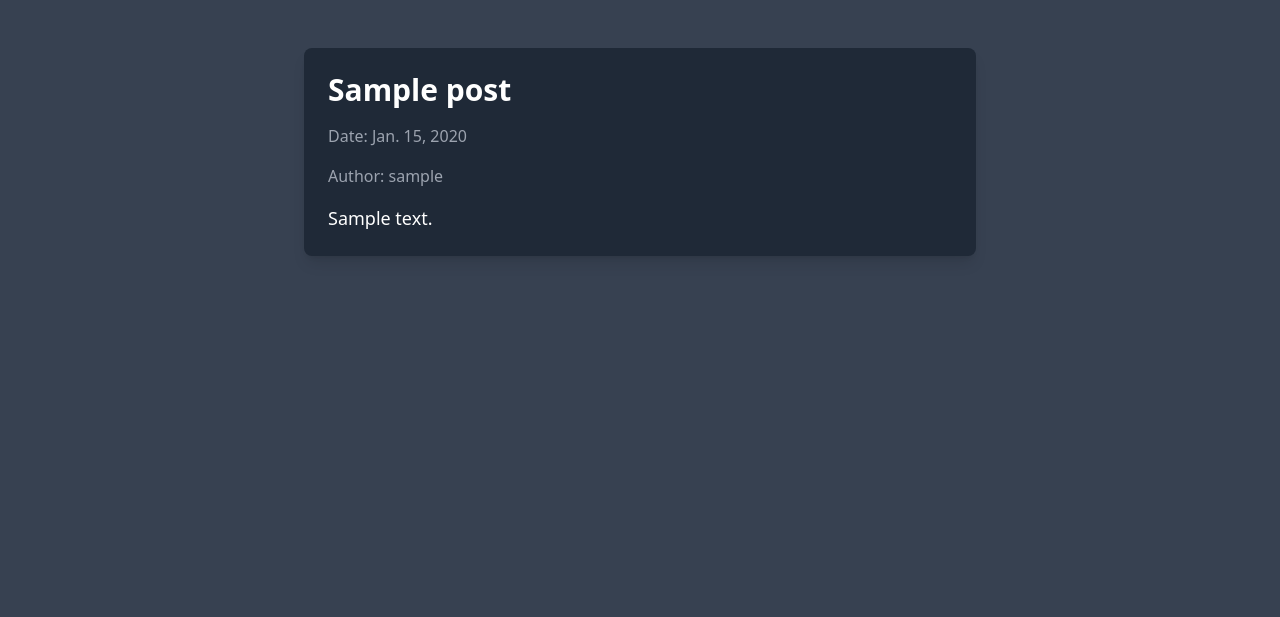
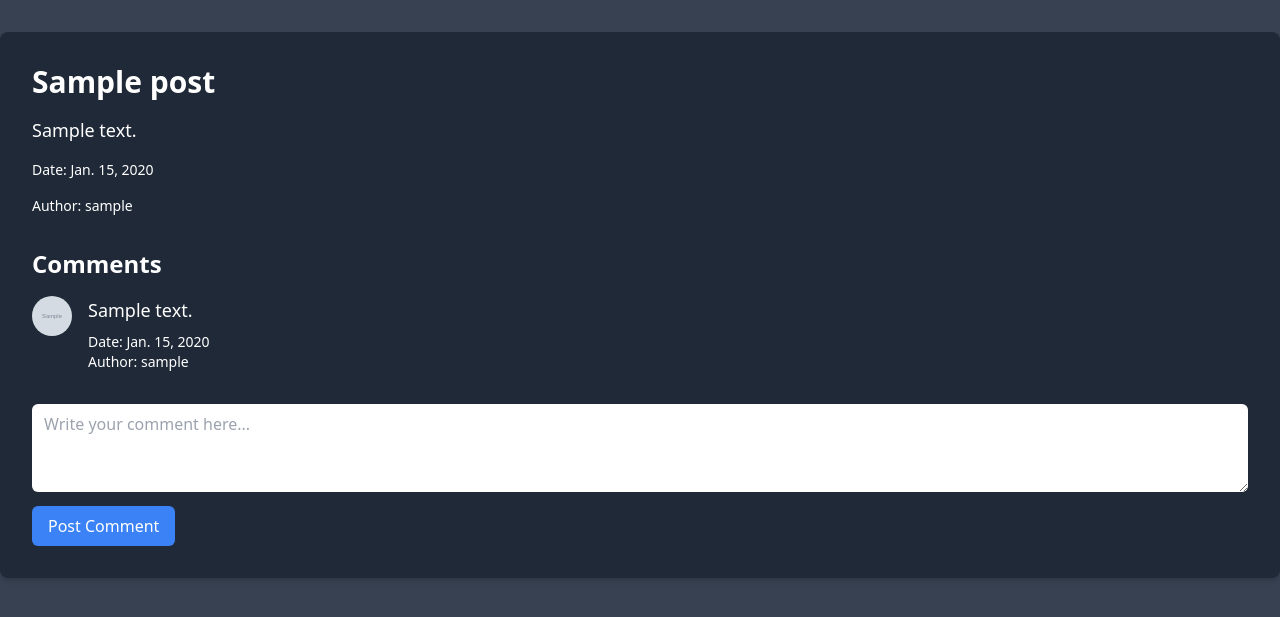
Before and after one commit to Maxix25/Blog, a Django app: page /posts/view/1/ in a window 1280 px wide. Shown: the part 64-681 px from the top of the page. Run offline with Django 4.2, Linux system fonts and the light colour scheme; a user stored in the database is signed in; tables that the repository leaves empty hold one stand-in row (values such as "Sample post"); grey boxes marked "Sample" are stand-in pictures; some libraries are stand-ins or nearby versions.

Commit message:
Add comment section with forms

```diff
--- a/posts/admin.py
+++ b/posts/admin.py
@@ -1,9 +1,13 @@
 from django.contrib import admin
-from .models import Posts
+from .models import Posts, Comment
 
 # Register your models here.
 
 class PostsAdmin(admin.ModelAdmin):
     pass
 
+class CommentAdmin(admin.ModelAdmin):
+    pass
+
 admin.site.register(Posts, PostsAdmin)
+admin.site.register(Comment, CommentAdmin)
--- a/posts/forms.py
+++ b/posts/forms.py
@@ -19,3 +19,6 @@ class PostForm(forms.ModelForm):
             'topic': forms.Select(attrs={'class': 'mt-1 block w-full pl-3 pr-10 py-2 text-base bg-gray-700 focus:outline-none focus:ring-blue-500 focus:border-blue-500 border-gray-300 text-white rounded-md'}),
             'title': forms.TextInput(attrs={'class': 'mt-1 block w-full pl-3 pr-10 py-2 text-base bg-gray-700 focus:outline-none focus:ring-blue-500 focus:border-blue-500 border-gray-300 text-white rounded-md'}),
         }
+
+class CommentForm(forms.Form):
+    content = forms.CharField(widget=forms.Textarea(attrs={'rows': 3, 'class': 'w-full px-3 py-2 rounded-md bg-white text-black focus:outline-none focus:ring focus:ring-blue-300', 'placeholder': 'Write your comment here...'}), label='')
--- a/posts/models.py
+++ b/posts/models.py
@@ -37,7 +37,10 @@ class Posts(models.Model):
 
 class Comment(models.Model):
     id = models.AutoField(primary_key = True)
-    post = models.ForeignKey(Posts, on_delete = models.CASCADE)
-    name = models.CharField(max_length = 20)
+    post = models.ForeignKey(Posts, on_delete = models.CASCADE, related_name = "post")
+    name = models.ForeignKey(Profile, on_delete = models.CASCADE, related_name = "name")
     content = models.CharField(max_length = 100)
     date = models.DateField(auto_now_add = True)
+
+    def __str__(self):
+        return f"{self.name} - {self.post.title}"
--- a/posts/templates/view_post.html
+++ b/posts/templates/view_post.html
@@ -1,12 +1,38 @@
 {% extends "base.html" %}
+{% block body %}
+<div class="container mx-auto mt-8">
+    <div class="bg-gray-800 shadow-md rounded-lg p-8">
+        <h1 class="text-3xl font-bold mb-4 text-white">{{ post.title }}</h1>
+        <p class="text-lg text-gray-700 mb-4 text-white">{{ post.content }}</p>
+        <p class="text-sm text-gray-600 mb-4 text-white">Date: {{ post.date }}</p>
+        <p class="text-sm text-gray-600 mb-8 text-white">Author: {{ post.author }}</p>
 
-{% block body %}
-    <div class="container mx-auto py-12">
-        <div class="max-w-2xl mx-auto bg-gray-800 p-6 rounded-lg shadow-lg">
-            <h1 class="text-3xl font-bold mb-4 text-white">{{ post.title }}</h1>
-            <p class="text-gray-400 mb-4">Date: {{ post.date }}</p>
-            <p class="text-gray-400 mb-4">Author: {{ post.author }}</p>
-            <p class="text-lg text-white">{{ post.content }}</p>
-        </div>
+        <h2 class="text-2xl font-bold mb-4 text-white">Comments</h2>
+        <ul>
+            {% for comment in comments %}
+            <li class="flex items-start mb-4">
+                <img src="/static/img/{{ comment.name.image }}" alt="Profile Picture"
+                    class="h-10 w-10 rounded-full mr-4">
+                <div>
+                    <p class="text-lg text-white mb-2">{{ comment.content }}</p>
+                    <p class="text-sm text-white">Date: {{ comment.date }}</p>
+                    <p class="text-sm text-white">Author: {{ comment.name }}</p>
+                </div>
+            </li>
+            {% empty %}
+            <li class="text-white italic">No comments yet.</li>
+            {% endfor %}
+        </ul>
+        <!-- Form to post a comment -->
+        <form action="{% url 'post_comment' post.id %}" method="post" class="mt-8">
+            {% csrf_token %}
+            {{ comment_form.content }}
+            <button type="submit"
+                class="mt-2 px-4 py-2 bg-blue-500 text-white rounded-md hover:bg-blue-600 focus:outline-none focus:bg-blue-600">
+                Post Comment
+            </button>
+        </form>
+
     </div>
+</div>
 {% endblock %}
--- a/posts/urls.py
+++ b/posts/urls.py
@@ -2,6 +2,7 @@ from django.urls import path
 from . import views
 
 urlpatterns = [
-    path('create/', views.create_post, name = "Create Post"),
-    path('view/<int:id>/', views.view_post, name = "View Post")
+    path('create/', views.create_post, name = "create_post"),
+    path('view/<int:post_id>/', views.view_post, name = "view_post"),
+    path('post_comment/<int:post_id>/', views.post_comment, name='post_comment')
 ]
--- a/posts/views.py
+++ b/posts/views.py
@@ -1,12 +1,13 @@
 # In views.py
-from django.shortcuts import render, redirect
+from django.shortcuts import render, redirect, get_object_or_404
 from django.contrib import messages
 from django.contrib.auth.decorators import login_required
 from django.contrib.auth.models import User
-from django.core.exceptions import ObjectDoesNotExist
-from .forms import PostForm
+from django.http import HttpResponse
+
+from .forms import PostForm, CommentForm
 from authentication.models import Profile
-from .models import Posts
+from .models import Posts, Comment
 
 @login_required
 def create_post(request):
@@ -28,10 +29,21 @@ def create_post(request):
         form = PostForm()
     return render(request, 'create_post.html', {'form': form})
 
-def view_post(request, id):
-    try:
-        post = Posts.objects.get(id = id)
-    except ObjectDoesNotExist:
-        messages.error(request, "The requested post does not exist")
-        return redirect("/404")
-    return render(request, "view_post.html", {"post": post})
+@login_required
+def view_post(request, post_id):
+    post = get_object_or_404(Posts, id=post_id)
+    comments = Comment.objects.filter(post = post)
+    comment_form = CommentForm()
+    return render(request, 'view_post.html', {'post': post, 'comments': comments, "comment_form": comment_form})
+
+@login_required
+def post_comment(request, post_id):
+    post = get_object_or_404(Posts, pk=post_id)
+    if request.method == 'POST':
+        form = CommentForm(request.POST)
+        if form.is_valid():
+            content = form.cleaned_data['content']
+            Comment.objects.create(post=post, name=request.user.profile, content=content)
+            messages.success(request, "Comment posted succesfully!")
+            return redirect('view_post', post_id = post_id)
+    return redirect('view_post', post_id=post_id)
```
Also changed, not shown: posts/migrations/0006_alter_comment_name_alter_comment_post.py (added).
